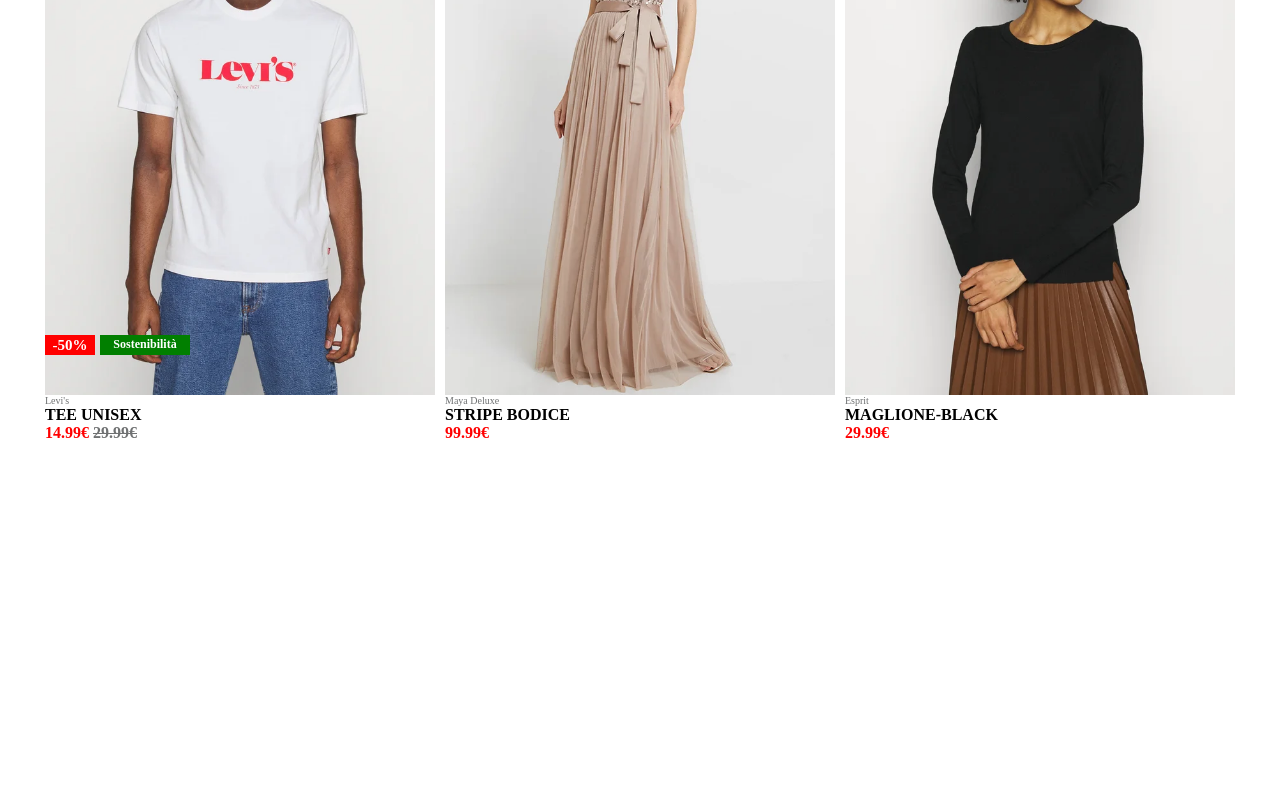
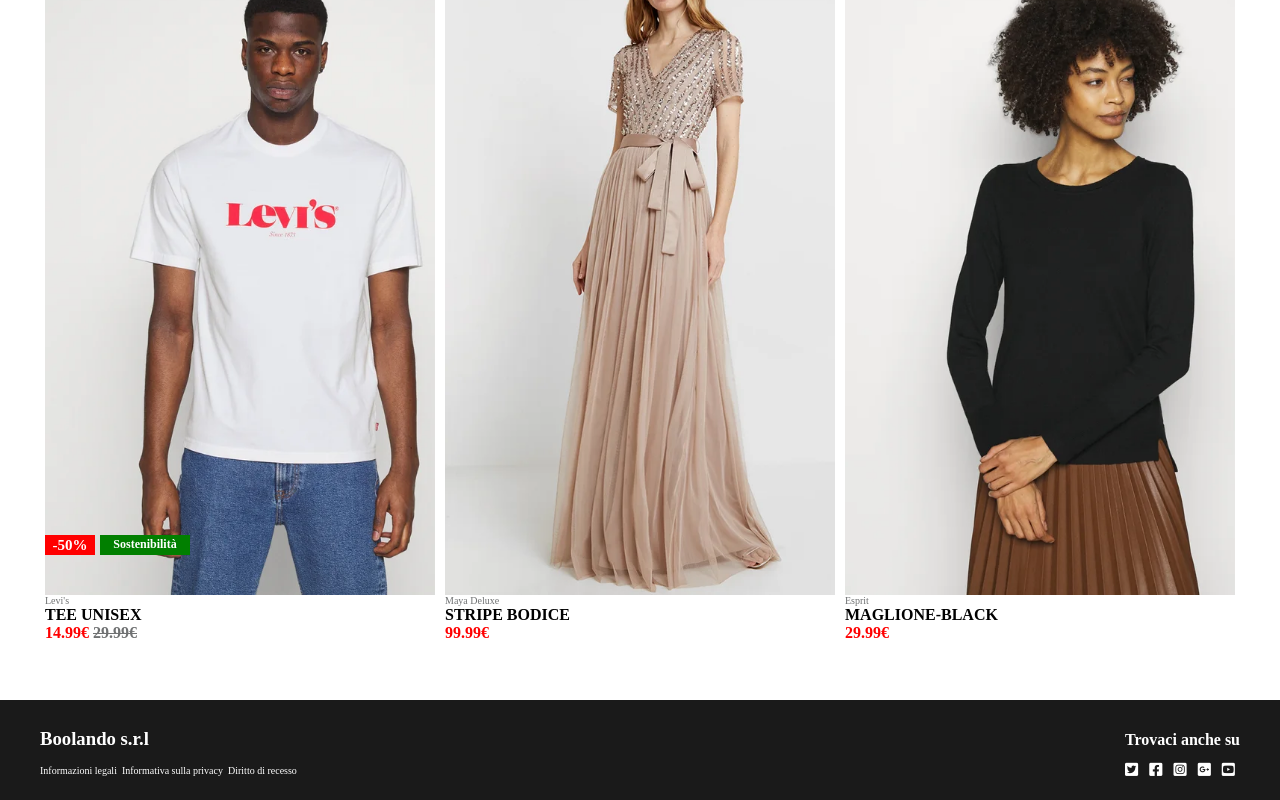
Before and after one commit to Gabridg/html-css-boolando, a plain HTML site: page index.html in a window 1280 px wide. Shown: the part 1030-1830 px from the top of the page. Before the commit the page ends 1480 px from the top, so only its background shows below. Drawn offline with Linux system fonts and the light colour scheme.

Commit message:
Task complete

```diff
--- a/CSS/style.css
+++ b/CSS/style.css
@@ -9,8 +9,18 @@ body {
     padding-top: 80px;
 }
 
-section {
+main {
     margin-bottom: 50px;
+}
+
+.container section {
+    padding-bottom: 50px;
+}
+
+footer {
+    height: 100px;
+    background-color: #1a1a1a;
+    color: #fff;
 }
 
 /* utilities */
@@ -146,7 +156,7 @@ section {
 /* main */
 
 .column {
-    height: 600px;
+    height: 700px;
     width: calc(100%/3);
     padding: 5px;
     margin-top: 50px;
@@ -182,3 +192,68 @@ section {
 .esprit {
     background-image: url('../img/6.webp');
 }
+
+/* hover prima row*/
+
+.lvs-fit:hover {
+    cursor: pointer;
+    background-image: url('../img/1b.webp');
+}
+
+.like:hover {
+    cursor: pointer;
+    color: #f00;
+}
+
+.rose:hover {
+    cursor: pointer;
+    background-image: url('../img/2b.webp');
+}
+
+.pastello:hover {
+    cursor: pointer;
+    background-image: url('../img/3b.webp');
+}
+
+.lvs:hover {
+    cursor: pointer;
+    background-image: url('../img/4b.webp');
+}
+
+.maya:hover {
+    background-image: url('../img/5b.webp');
+    cursor: pointer;
+}
+
+
+.esprit:hover {
+    cursor: pointer;
+    background-image: url('../img/6b.webp');
+}
+
+/* footer */
+
+.column-footer li {
+    list-style-type: none;
+}
+
+.column-footer a {
+    text-decoration: none;
+    color: #fff;
+    padding-right: 5px;
+    font-size: 10px;
+}
+
+.f-big a {
+    font-size: 15px;
+}
+
+.footer-fl {
+    height: 80px;
+    line-height: 30px;
+    padding-top: 30px;
+}
+
+a:hover {
+    color: #00f;
+}
--- a/index.html
+++ b/index.html
@@ -110,6 +110,44 @@
             </section>
         </div>
     </main>
+    <footer>
+        <div class="container flexbox footer-fl">
+            <div class="column-footer">
+                <h3>Boolando s.r.l</h3>
+                <ul class="flexbox">
+                    <li>
+                        <a href="#">Informazioni legali</a>
+                    </li>
+                    <li>
+                        <a href="#">Informativa sulla privacy</a>
+                    </li>
+                    <li>
+                        <a href="#">Diritto di recesso</a>
+                    </li>
+                </ul>
+            </div>
+            <div class="column-footer">
+                <h4>Trovaci anche su</h4>
+                <ul class="flexbox f-big">
+                    <li>
+                        <a href="#"><i class="fa-brands fa-twitter-square"></i></a>
+                    </li>
+                    <li>
+                        <a href="#"><i class="fa-brands fa-facebook-square"></i></a>
+                    </li>
+                    <li>
+                        <a href="#"><i class="fa-brands fa-instagram-square"></i></a>
+                    </li>
+                    <li>
+                        <a href="#"><i class="fa-brands fa-google-plus-square"></i></a>
+                    </li>
+                    <li>
+                        <a href="#"><i class="fa-brands fa-youtube-square"></i></a>
+                    </li>
+                </ul>
+            </div>
+        </div>
+    </footer>
 </body>
 
 </html>
```
